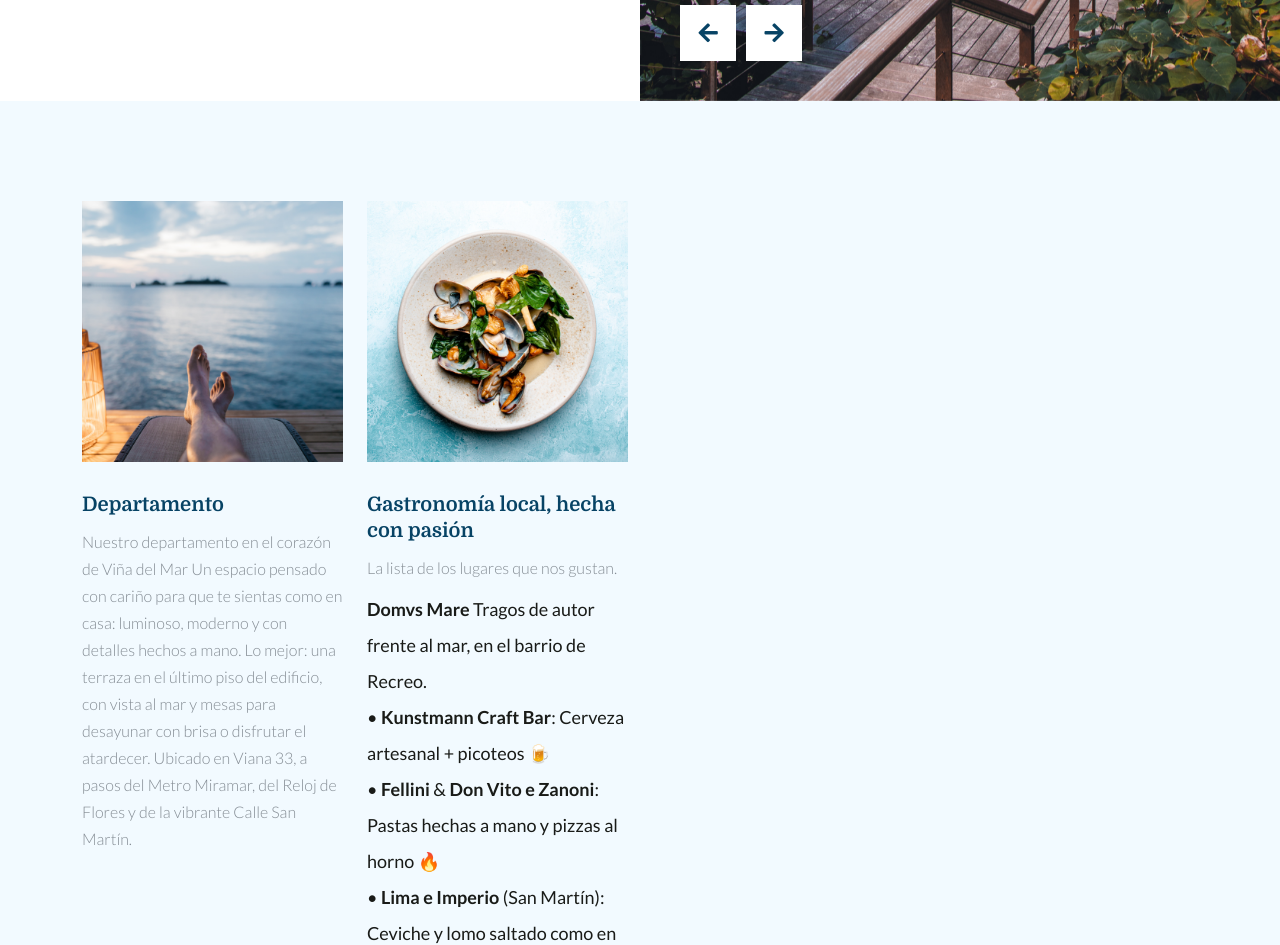
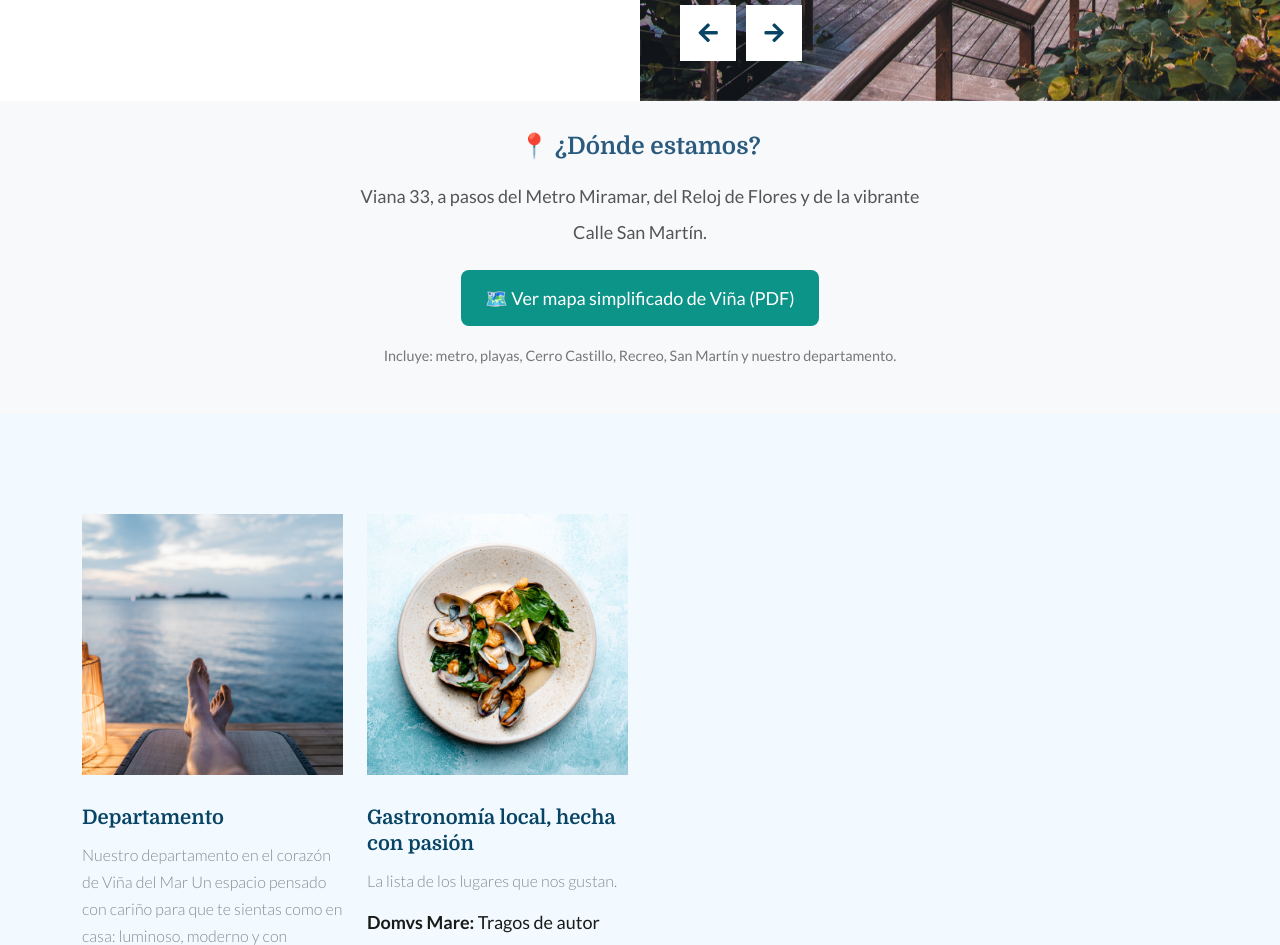
Before and after one commit to WiseKhameleon/AirbnbSebaTania, a plain HTML site: page index2esp.html in a window 1280 px wide. Shown: the part 451-1396 px from the top of the page. Drawn offline with Linux system fonts and the light colour scheme.

Commit message:
Update index2esp.html

```diff
--- a/index2esp.html
+++ b/index2esp.html
@@ -200,6 +200,28 @@
         </div>
     </section>
     <!-- header-section end -->
+
+    <header> <!-- tu hero con slogan "En Viña, summer never ends." --> </header>
+
+<!-- ✅ NUEVO: Mapa destacado -->
+<section class="map-section" style="text-align: center; padding: 30px 20px; background-color: #f8f9fa;">
+  <h3 style="font-weight: 600; color: #2A5B7F; margin-bottom: 16px;">📍 ¿Dónde estamos?</h3>
+  <p style="max-width: 600px; margin: 0 auto 20px; color: #555;">
+    Viana 33, a pasos del Metro Miramar, del Reloj de Flores y de la vibrante Calle San Martín.
+  </p>
+  <a href="assets/maps/mapa-vina-simplificado.pdf"
+     target="_blank"
+     style="display: inline-block; background-color: #0D9488; color: white; padding: 10px 24px; border-radius: 8px; text-decoration: none; font-weight: 500;">
+    🗺️ Ver mapa simplificado de Viña (PDF)
+  </a>
+  <p style="font-size: 0.9rem; color: #777; margin-top: 12px;">
+    Incluye: metro, playas, Cerro Castillo, Recreo, San Martín y nuestro departamento.
+  </p>
+</section>
+
+<!-- Luego vienen las secciones: Residence, Gastronomy, etc. -->
+
+
     <!-- facilities section start -->
     <section class="thmv-facilities-sec">
         <div class="container">
@@ -225,7 +247,7 @@ Ubicado en Viana 33, a pasos del Metro Miramar, del Reloj de Flores y de la vibr
                         <p class="thmv-p-light">La lista de los lugares que nos gustan.
                         </p>
 
- <a href="https://www.hoteldomusmare.cl" target="_blank"><strong>Domvs Mare</strong></a> Tragos de autor frente al mar, en el barrio de Recreo.<br>
+ <a href="https://www.hoteldomusmare.cl" target="_blank"><strong>Domvs Mare:</strong></a> Tragos de autor frente al mar, en el barrio de Recreo.<br>
       • <a href="https://gour.media/kunstmann-craft-bar-vina/" target="_blank"><strong>Kunstmann Craft Bar</strong></a>: Cerveza artesanal + picoteos 🍺<br>
       • <a href="https://fellini.cl/menu/" target="_blank"><strong>Fellini</strong></a> & <a href="https://donvitoezanoni.cl" target="_blank"><strong>Don Vito e Zanoni</strong></a>: Pastas hechas a mano y pizzas al horno 🔥<br>
       • <a href="https://elimperioperuano.cl/lima-ciudad-de-los-reyes/" target="_blank"><strong>Lima e Imperio</strong></a> (San Martín): Ceviche y lomo saltado como en Lima 🇵🇪<br>
@@ -238,7 +260,7 @@ Ubicado en Viana 33, a pasos del Metro Miramar, del Reloj de Flores y de la vibr
                         <img src="assets/images/facilities/wellness-spa-img.png" alt="">
                     </div>
                     <div class="thmv-facilities-info text-start">
-                        <h5><strong>W</strong>ellness & SPA</h5>
+                        <h5><strong>V</strong>isita la playa!!</h5>
                         <p class="thmv-p-light">An oasis of peace and well-being! Great health and elated mood are born
                             here, and sport turns into relaxation. Choose for the best!</p>
                     </div>
@@ -248,7 +270,7 @@ Ubicado en Viana 33, a pasos del Metro Miramar, del Reloj de Flores y de la vibr
                         <img src="assets/images/facilities/events-img.png" alt="">
                     </div>
                     <div class="thmv-facilities-info text-start">
-                        <h5><strong>E</strong>vents</h5>
+                        <h5><strong>S</strong>itios de interés</h5>
                         <p class="thmv-p-light">We have everything for organizing business events, weddings and outdoor
                             activities: convenient transport links, fresh air, competent staff.</p>
                     </div>
```
